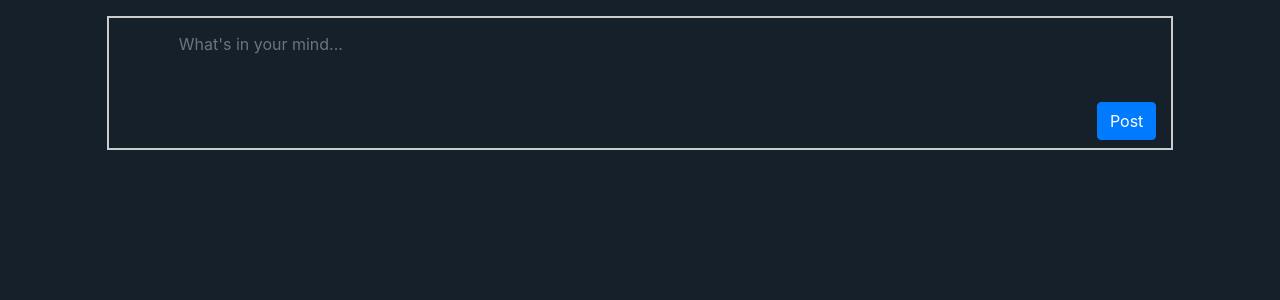
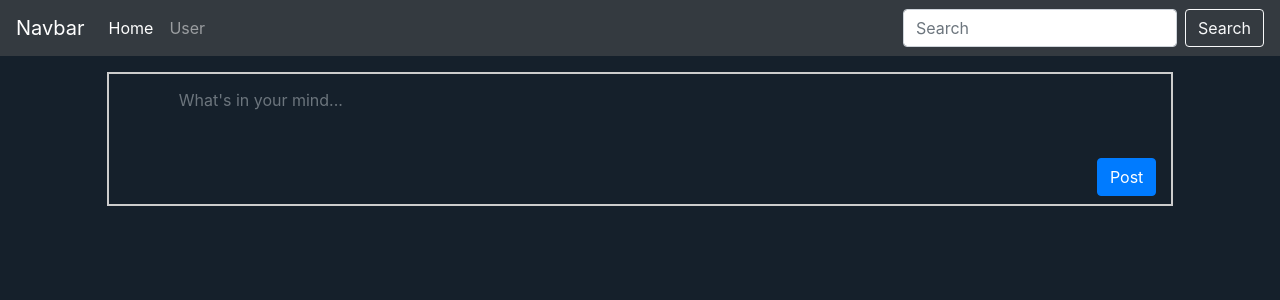
Before and after one commit to edumarg/-react-micro-blogging, a React (Create React App) app: page / in a window 1280 px wide. Shown: the top 300 px of the page. Built offline with nearby package versions, Linux system fonts and the light colour scheme; no server answers.

Commit message:
added framework of milestone3

```diff
--- a/public/index.html
+++ b/public/index.html
@@ -3,14 +3,14 @@
 
 <head>
     <meta charset="utf-8" />
-    <link rel="icon" href="%PUBLIC_URL%/favicon.ico" />
+    <link rel="icon" href="%PUBLIC_URL%/favicon-32x32.png" />
     <meta name="viewport" content="width=device-width, initial-scale=1" />
     <meta name="theme-color" content="#000000" />
     <meta name="description" content="Web site created using create-react-app" />
-    <link rel="apple-touch-icon" href="%PUBLIC_URL%/logo192.png" />
+    <link rel="apple-touch-icon" href="%PUBLIC_URL%/favicon-32x32.png" />
     <link rel="manifest" href="%PUBLIC_URL%/manifest.json" />
 
-    <title>React App</title>
+    <title>Eduardo Posts Service</title>
 </head>
 
 <body>
--- a/src/App.js
+++ b/src/App.js
@@ -1,5 +1,6 @@
 import React from "react";
 import MainPage from "./components/mainPage";
+import NavBarFrom from "./components/navBar";
 import "bootstrap/dist/css/bootstrap.css";
 import "react-toastify/dist/ReactToastify.css";
 import "./myStile.css";
@@ -7,6 +8,7 @@ import "./myStile.css";
 function App() {
   return (
     <React.Fragment>
+      <NavBarFrom />
       <MainPage />
     </React.Fragment>
   );
--- a/src/components/mainPage.jsx
+++ b/src/components/mainPage.jsx
@@ -1,24 +1,21 @@
 import React, { Component } from "react";
-import NewTwitt from "./newTwitt";
+import NewTwitt from "./newTwittForm";
 import TwittsList from "./twittsList";
 import axios from "axios";
 import { ToastContainer, toast } from "react-toastify";
-
-let mockedTwitts = [];
-
-const URL = "https://fullstack-web-course.ew.r.appspot.com/tweet";
+import config from "../config.json";
 
 class MainPage extends Component {
   constructor(props) {
     super(props);
     this.state = {
-      postedTwitts: mockedTwitts,
+      postedTwitts: [],
       hideSpinner: false,
     };
   }
 
   async componentDidMount() {
-    const data = await axios.get(`${URL}`);
+    const data = await axios.get(`${config.URL}`);
     const postedTwittsFromServer = await data.data.tweets;
     this.setState({ postedTwitts: postedTwittsFromServer });
   }
@@ -29,14 +26,13 @@ class MainPage extends Component {
     this.setState({ hideSpinner: NewHideSpinner });
     try {
       let newPostedTwitts = [...this.state.postedTwitts];
-      const response = await axios.post(`${URL}`, twitt);
+      const response = await axios.post(`${config.URL}`, twitt);
 
       newPostedTwitts = [response.data, ...newPostedTwitts];
       NewHideSpinner = false;
       this.setState({ hideSpinner: NewHideSpinner });
     } catch (exeption) {
       NewHideSpinner = false;
-      // this.setState({ hideSpinner: NewHideSpinner });
       if (exeption.response && exeption.response.status === 404) {
         return toast.error("Information not found!!");
       } else toast.error("Unexpected error, please try again!");
--- /dev/null
+++ b/src/components/navBar.jsx
@@ -0,0 +1,55 @@
+import React, { Component } from "react";
+
+class NavBarForm extends Component {
+  state = {};
+  render() {
+    return (
+      <React.Fragment>
+        <nav class="navbar navbar-expand-lg navbar-dark bg-dark">
+          <a class="navbar-brand" href="#">
+            Navbar
+          </a>
+          <button
+            class="navbar-toggler"
+            type="button"
+            data-toggle="collapse"
+            data-target="#navbarSupportedContent"
+            aria-controls="navbarSupportedContent"
+            aria-expanded="false"
+            aria-label="Toggle navigation"
+          >
+            <span class="navbar-toggler-icon"></span>
+          </button>
+
+          <div class="collapse navbar-collapse" id="navbarSupportedContent">
+            <ul class="navbar-nav mr-auto">
+              <li class="nav-item active">
+                <a class="nav-link" href="#">
+                  Home <span class="sr-only">(current)</span>
+                </a>
+              </li>
+              <li class="nav-item">
+                <a class="nav-link" href="#">
+                  User
+                </a>
+              </li>
+            </ul>
+            <form class="form-inline my-2 my-lg-0">
+              <input
+                class="form-control mr-sm-2"
+                type="search"
+                placeholder="Search"
+                aria-label="Search"
+              />
+              <button class="btn btn-outline-light my-2 my-sm-0" type="submit">
+                Search
+              </button>
+            </form>
+          </div>
+        </nav>
+      </React.Fragment>
+    );
+  }
+}
+
+export default NavBarForm;
--- a/src/components/newTwitt.jsx
+++ b/src/components/newTwittForm.jsx
@@ -29,7 +29,6 @@ class NewTwitt extends Component {
 
   handleKeyUp(event) {
     if (event.key === "Escape") {
-      console.log("ESC", event.key);
       event.input.value = "";
       this.setState({ content: "" });
     }
@@ -47,11 +46,8 @@ class NewTwitt extends Component {
     return (
       <React.Fragment>
         <form
-          className="col-10 mx-auto my-3"
+          className="col-10 mx-auto my-3 user-form"
           onSubmit={(event) => this.handleOnSubmit(event)}
-          style={{
-            border: "#cccccc solid 2px",
-          }}
         >
           <div className="form-group">
             <label className="sr-only" htmlFor="TwittTextArea">
--- a/src/components/postedTwitt.jsx
+++ b/src/components/postedTwitt.jsx
@@ -4,7 +4,6 @@ const PstedTwitt = (props) => {
   const { twitt } = props;
   return (
     <React.Fragment>
-      <div className="row">
       <div className="card my-card col-sm-6 mx-auto my-2">
         <div className="card-body">
           <h5 className="card-title d-flex justify-content-between">
@@ -14,7 +13,6 @@ const PstedTwitt = (props) => {
           <p className="card-text">{twitt.content}</p>
         </div>
       </div>
-      </div>
     </React.Fragment>
   );
 };
--- /dev/null
+++ b/src/config.json
@@ -0,0 +1,3 @@
+{
+    "URL": "https://fullstack-web-course.ew.r.appspot.com/tweet"
+}
--- a/src/myStile.css
+++ b/src/myStile.css
@@ -1,6 +1,10 @@
 body {
     background-color: #15202b;
     color: #cccccc;
+}
+
+.user-form {
+    border: #cccccc solid 2px;
 }
 
 .user-text-area {
```
Also changed, not shown: src/components/userNameForm.jsx (added, +21 -0 lines), public/favicon-32x32.png (added), public/logo-via-logohub.png (added). Lines whose indentation alone changed are shown as unchanged.
